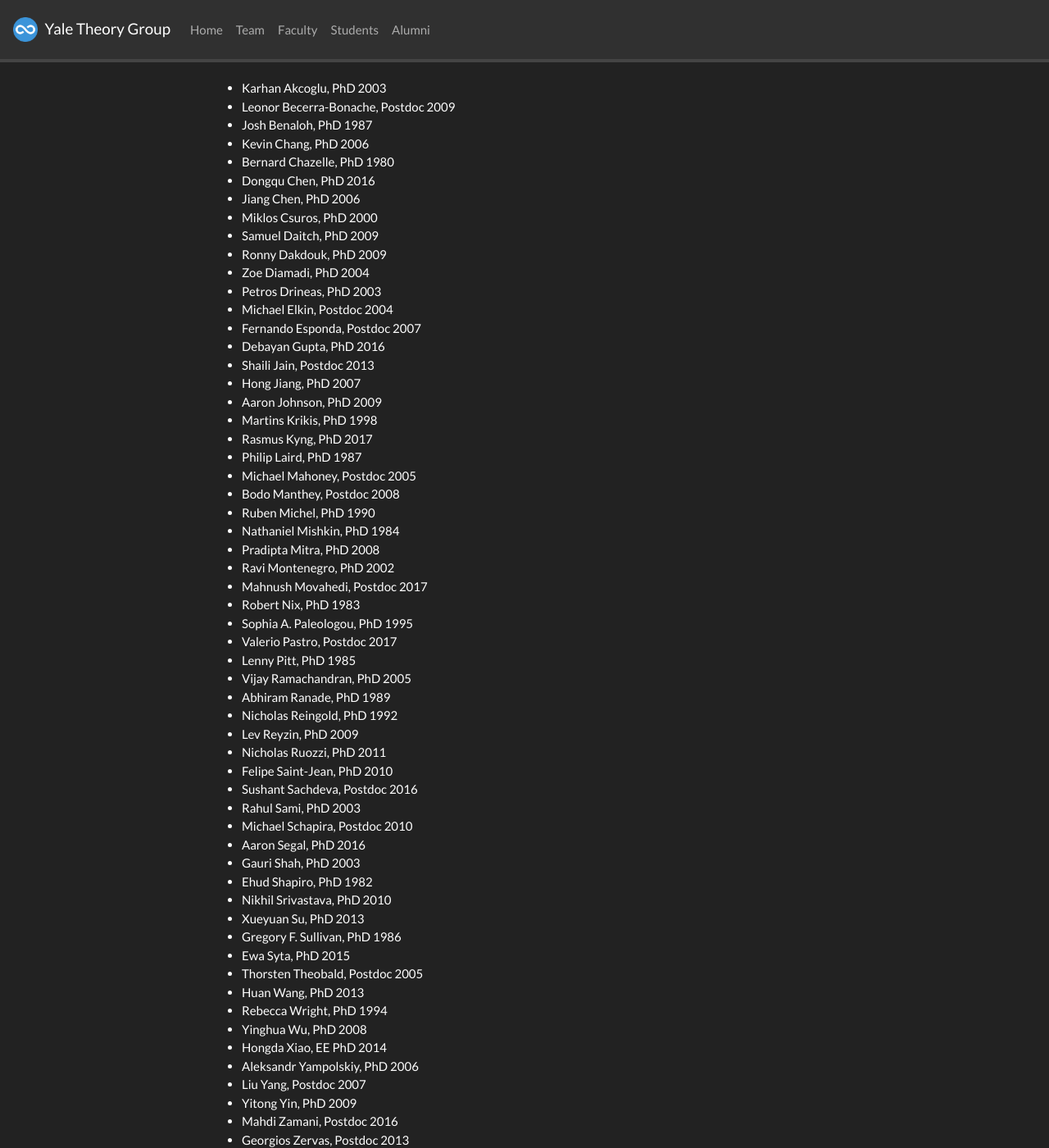
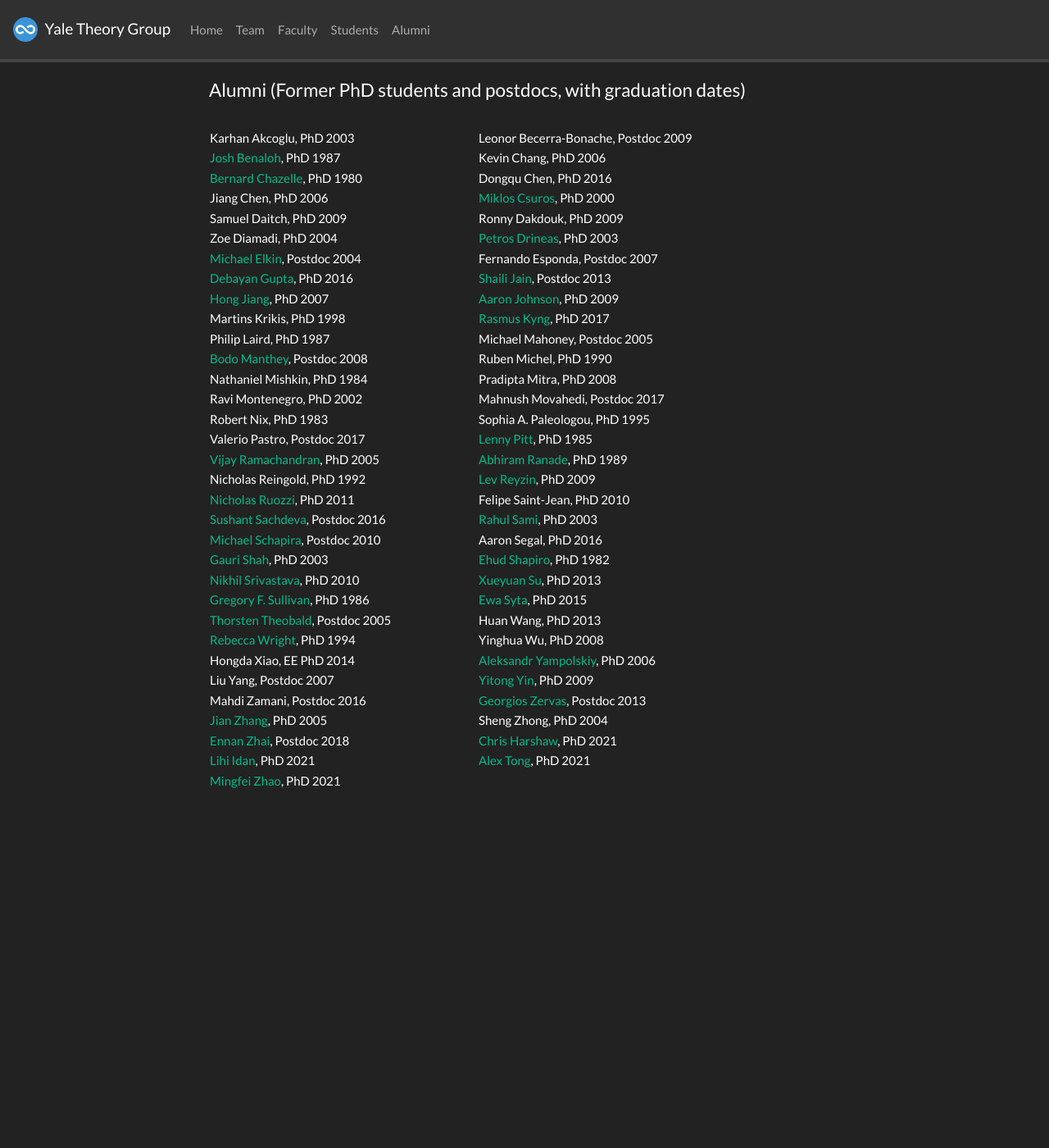
Before and after one commit to wuzhuangtai00/YaleTheoryGroup, a Jekyll site: the page built from _pages/Alumni.md, in a window 1280 px wide and 1400 px high. Shown: the whole window at 82% size. Built offline with Jekyll 4.4.1, drawn with Linux system fonts in a browser that asks for light colours; nearby versions of some CDN libraries; a style sheet for code colours, icons or effects is not loaded; some of the changed text lies outside the part shown.

Commit message:
Update Alunmi

```diff
--- a/_pages/Alumni.md
+++ b/_pages/Alumni.md
@@ -5,68 +5,48 @@ sitemap: false
 permalink: /alumni/
 ---
 
-- Karhan Akcoglu, PhD 2003
-- Leonor Becerra-Bonache, Postdoc 2009
-- Josh Benaloh, PhD 1987
-- Kevin Chang, PhD 2006
-- Bernard Chazelle, PhD 1980
-- Dongqu Chen, PhD 2016
-- Jiang Chen, PhD 2006
-- Miklos Csuros, PhD 2000
-- Samuel Daitch, PhD 2009
-- Ronny Dakdouk, PhD 2009
-- Zoe Diamadi, PhD 2004
-- Petros Drineas, PhD 2003
-- Michael Elkin, Postdoc 2004
-- Fernando Esponda, Postdoc 2007
-- Debayan Gupta, PhD 2016
-- Shaili Jain, Postdoc 2013
-- Hong Jiang, PhD 2007
-- Aaron Johnson, PhD 2009
-- Martins Krikis, PhD 1998
-- Rasmus Kyng, PhD 2017
-- Philip Laird, PhD 1987
-- Michael Mahoney, Postdoc 2005
-- Bodo Manthey, Postdoc 2008
-- Ruben Michel, PhD 1990
-- Nathaniel Mishkin, PhD 1984
-- Pradipta Mitra, PhD 2008
-- Ravi Montenegro, PhD 2002
-- Mahnush Movahedi, Postdoc 2017
-- Robert Nix, PhD 1983
-- Sophia A. Paleologou, PhD 1995
-- Valerio Pastro, Postdoc 2017
-- Lenny Pitt, PhD 1985
-- Vijay Ramachandran, PhD 2005
-- Abhiram Ranade, PhD 1989
-- Nicholas Reingold, PhD 1992
-- Lev Reyzin, PhD 2009
-- Nicholas Ruozzi, PhD 2011
-- Felipe Saint-Jean, PhD 2010
-- Sushant Sachdeva, Postdoc 2016
-- Rahul Sami, PhD 2003
-- Michael Schapira, Postdoc 2010
-- Aaron Segal, PhD 2016
-- Gauri Shah, PhD 2003
-- Ehud Shapiro, PhD 1982
-- Nikhil Srivastava, PhD 2010
-- Xueyuan Su, PhD 2013
-- Gregory F. Sullivan, PhD 1986
-- Ewa Syta, PhD 2015
-- Thorsten Theobald, Postdoc 2005
-- Huan Wang, PhD 2013
-- Rebecca Wright, PhD 1994
-- Yinghua Wu, PhD 2008
-- Hongda Xiao, EE PhD 2014
-- Aleksandr Yampolskiy, PhD 2006
-- Liu Yang, Postdoc 2007
-- Yitong Yin, PhD 2009
-- Mahdi Zamani, Postdoc 2016
-- Georgios Zervas, Postdoc 2013
-- Jian Zhang, PhD 2005
-- Sheng Zhong, PhD 2004
-- Ennan Zhai, Postdoc 2018
-- Chris Harshaw, PhD 2021
-- Lihi Idan, PhD 2021
-- Alex Tong, PhD 2021
-- Mingfei Zhao, PhD 2021
+<style>
+table th:first-of-type {
+    width: 40%;
+}
+table th:nth-of-type(2) {
+    width: 40%;
+}
+</style>
+#### Alumni (Former PhD students and postdocs, with graduation dates)
+
+|                                |                                |
+| ---------------------------------------------| -------------------------------------------- |
+| Karhan Akcoglu, PhD 2003                | Leonor Becerra-Bonache, Postdoc 2009    |
+| [Josh Benaloh](http://research.microsoft.com/users/benaloh/), PhD 1987                  | Kevin Chang, PhD 2006                   |
+| [Bernard Chazelle](http://www.cs.princeton.edu/~chazelle/), PhD 1980              | Dongqu Chen, PhD 2016                   |
+| Jiang Chen, PhD 2006                    | [Miklos Csuros](http://www.iro.umontreal.ca/~csuros/), PhD 2000                 |
+| Samuel Daitch, PhD 2009                 | Ronny Dakdouk, PhD 2009                 |
+| Zoe Diamadi, PhD 2004                   | [Petros Drineas](http://www.drineas.org/), PhD 2003                |
+| [Michael Elkin](http://www.cs.bgu.ac.il/~elkinm/), Postdoc 2004            | Fernando Esponda, Postdoc 2007         |
+| [Debayan Gupta](http://www.debayangupta.com/), PhD 2016                 | [Shaili Jain](http://www.eecs.harvard.edu/~shailij), Postdoc 2013               |
+| [Hong Jiang](http://www.hjiang.net/home), PhD 2007                    | [Aaron Johnson](http://www.ohmygodel.com/), PhD 2009                 |
+| Martins Krikis, PhD 1998                | [Rasmus Kyng](http://rasmuskyng.com/), PhD 2017                   |
+| Philip Laird, PhD 1987                  | Michael Mahoney, Postdoc 2005          |
+| [Bodo Manthey](http://wwwhome.math.utwente.nl/~mantheyb/), Postdoc 2008              | Ruben Michel, PhD 1990                  |
+| Nathaniel Mishkin, PhD 1984            | Pradipta Mitra, PhD 2008               |
+| Ravi Montenegro, PhD 2002               | Mahnush Movahedi, Postdoc 2017         |
+| Robert Nix, PhD 1983                    | Sophia A. Paleologou, PhD 1995         |
+| Valerio Pastro, Postdoc 2017            | [Lenny Pitt](http://cs.illinois.edu/people/faculty/lenny-pitt), PhD 1985                   |
+| [Vijay Ramachandran](http://cs.colgate.edu/faculty/vijayr/index.html), PhD 2005            | [Abhiram Ranade](http://www.cse.iitb.ac.in/~ranade/), PhD 1989               |
+| Nicholas Reingold, PhD 1992             | [Lev Reyzin](http://www.levreyzin.com/), PhD 2009                   |
+| [Nicholas Ruozzi](http://www.utdallas.edu/~nrr150130/), PhD 2011               | Felipe Saint-Jean, PhD 2010            |
+| [Sushant Sachdeva](https://sachdevasushant.github.io/), Postdoc 2016          | [Rahul Sami](http://www-personal.umich.edu/~rsami/), PhD 2003                   |
+| [Michael Schapira](http://www.cs.yale.edu/homes/schapira), Postdoc 2010          | Aaron Segal, PhD 2016                  |
+| [Gauri Shah](http://cs-www.cs.yale.edu/homes/shah/), PhD 2003                    | [Ehud Shapiro](http://www.wisdom.weizmann.ac.il/~udi/), PhD 1982                 |
+| [Nikhil Srivastava](https://math.berkeley.edu/~nikhil/), PhD 2010             | [Xueyuan Su](http://cs.yale.edu/homes/xs45/), PhD 2013                   |
+| [Gregory F. Sullivan](http://www.cs.jhu.edu/~sullivan/), PhD 1986           | [Ewa Syta](http://ewa.syta.us/), PhD 2015                     |
+| [Thorsten Theobald](http://www.math.uni-frankfurt.de/~theobald/), Postdoc 2005         | Huan Wang, PhD 2013                    |
+| [Rebecca Wright](https://barnard.edu/news/barnard-college-hires-rebecca-n-wright-druckenmiller-professor-computer-science-and-director), PhD 1994                | Yinghua Wu, PhD 2008                   |
+| Hongda Xiao, EE PhD 2014                | [Aleksandr Yampolskiy](http://securityscorecard.com/), PhD 2006         |
+| Liu Yang, Postdoc 2007                  | [Yitong Yin](http://tcs.nju.edu.cn/yinyt/), PhD 2009                   |
+| Mahdi Zamani, Postdoc 2016              | [Georgios Zervas](http://people.bu.edu/zg/), Postdoc 2013          |
+| [Jian Zhang](http://csc.lsu.edu/~zhang/), PhD 2005                    | Sheng Zhong, PhD 2004                  |
+| [Ennan Zhai](http://ennanzhai.github.io/), Postdoc 2018                | [Chris Harshaw](http://cpsc.yale.edu/people/christopher-harshaw), PhD 2021                |
+| [Lihi Idan](http://cpsc.yale.edu/people/lihi-idan), PhD 2021                     | [Alex Tong](https://www.alextong.net/), PhD 2021                    |
+| [Mingfei Zhao](https://www.cs.yale.edu/homes/zhao-mingfei/), PhD 2021                  |                                         |
```
